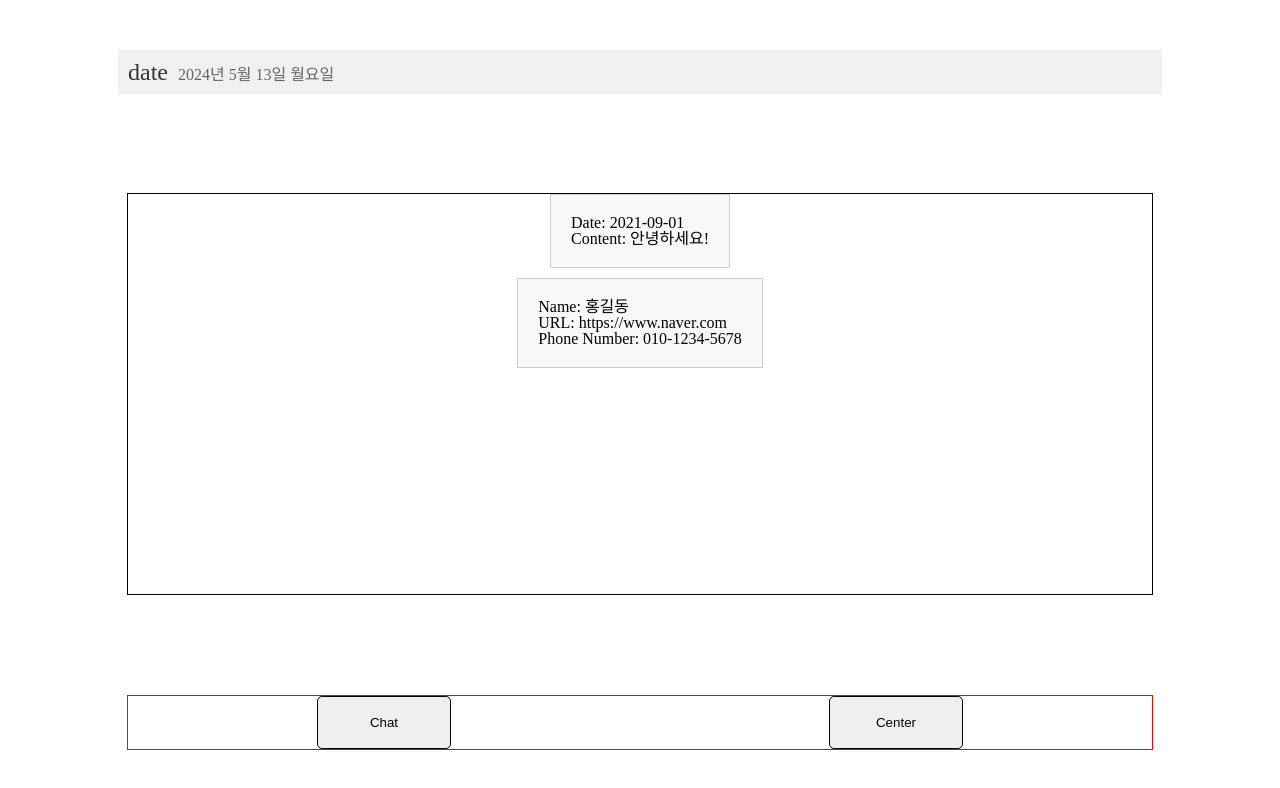
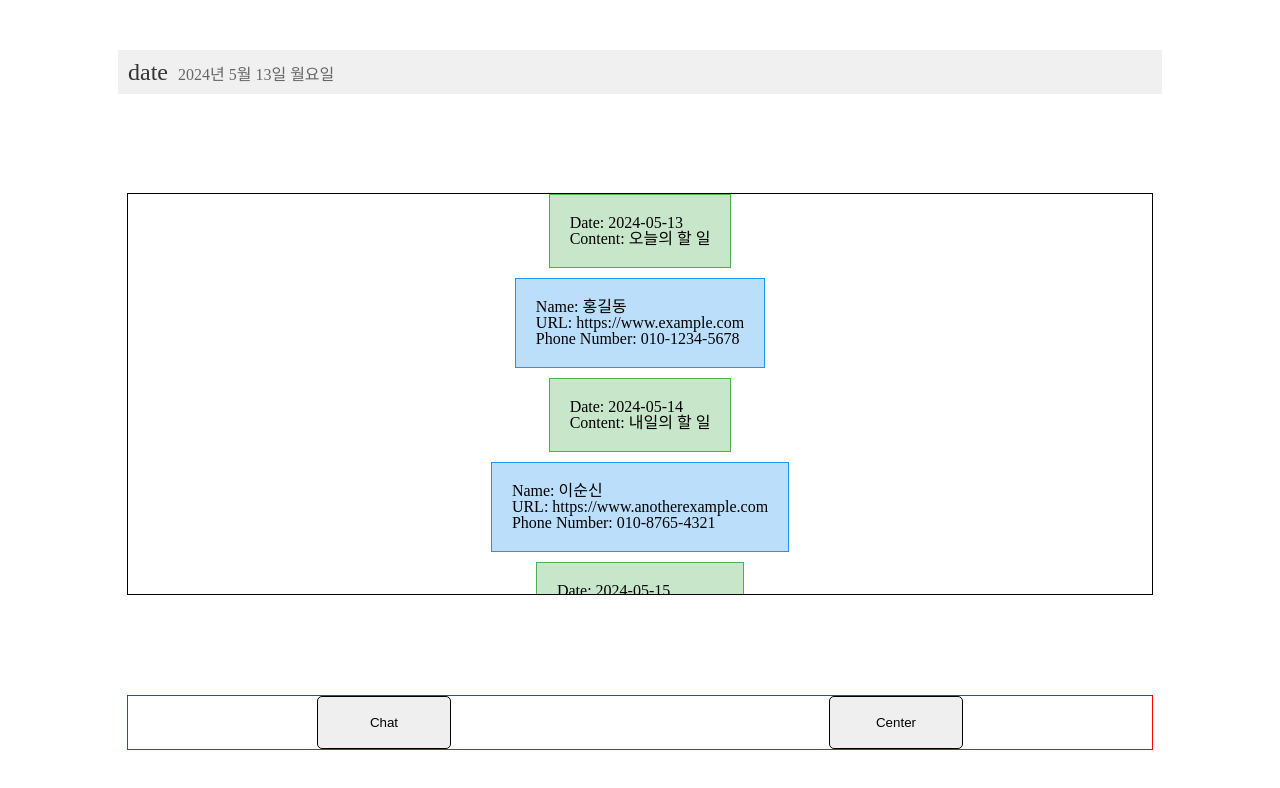
Before and after one commit to CWDll/Mearing, a React (Create React App) app: page / in a window 1280 px wide. Shown: the top 788 px of the page. Built offline with nearby package versions, Linux system fonts and the light colour scheme.

Commit message:
[Test] 더미데이터 테스트 완료

```diff
--- a/src/components/ContentBox.tsx
+++ b/src/components/ContentBox.tsx
@@ -1,5 +1,5 @@
 import React from 'react';
-import styled from 'styled-components';
+import styled, { css } from 'styled-components';
 
 interface DateContentProps {
     date: string;
@@ -14,11 +14,16 @@ interface ContactInfoProps {
 
 type ContentBoxProps = DateContentProps | ContactInfoProps;
 
-const ContentBoxWrapper = styled.div`
+// 스타일을 조건부로 적용하는 함수
+const contentBoxStyle = css<{ type: 'date' | 'contact' }>`
     padding: 20px;
-    border: 1px solid #ccc;
     margin-bottom: 10px;
-    background-color: #f8f8f8;
+    border: 1px solid ${({ type }) => (type === 'date' ? '#4CAF50' : '#2196F3')};
+    background-color: ${({ type }) => (type === 'date' ? '#C8E6C9' : '#BBDEFB')};
+`;
+
+const ContentBoxWrapper = styled.div<{ type: 'date' | 'contact' }>`
+    ${contentBoxStyle}
 `;
 
 const isDateContentProps = (props: any): props is DateContentProps => {
@@ -31,7 +36,7 @@ const isContactInfoProps = (props: any): props is ContactInfoProps => {
 
 const ContentBox: React.FC<ContentBoxProps> = (props) => {
     return (
-        <ContentBoxWrapper>
+        <ContentBoxWrapper type={isDateContentProps(props) ? 'date' : 'contact'}>
             {isDateContentProps(props) && (
                 <>
                     <div>Date: {props.date}</div>
--- a/src/pages/MainPage/MainPage.tsx
+++ b/src/pages/MainPage/MainPage.tsx
@@ -24,13 +24,54 @@ const MainPage: React.FC = () => {
   // 날짜 정보를 가져옴
   const dateInfo = getDateString();
 
+  interface DateData {
+    type: 'date';
+    date: string;
+    content: string;
+}
+
+interface ContactData {
+    type: 'contact';
+    name: string;
+    url: string;
+    phoneNumber: string;
+}
+
+type DummyDataType = DateData | ContactData;
+
+  // 더미 데이터 생성
+  const dummyData = [
+    { type: 'date', date: "2024-05-13", content: "오늘의 할 일" },
+    { type: 'contact', name: "홍길동", url: "https://www.example.com", phoneNumber: "010-1234-5678" },
+    { type: 'date', date: "2024-05-14", content: "내일의 할 일" },
+    { type: 'contact', name: "이순신", url: "https://www.anotherexample.com", phoneNumber: "010-8765-4321" },
+    { type: 'date', date: "2024-05-15", content: "프로젝트 마감일" },
+    { type: 'contact', name: "장보고", url: "https://www.history.com", phoneNumber: "010-9876-5432" },
+    { type: 'date', date: "2024-05-16", content: "진행할 미팅 준비" },
+    { type: 'contact', name: "유성룡", url: "https://www.science.org", phoneNumber: "010-5678-1234" },
+    { type: 'date', date: "2024-05-17", content: "친구와 약속" },
+    { type: 'contact', name: "김유신", url: "https://www.military.kr", phoneNumber: "010-4321-8765" },
+    { type: 'date', date: "2024-05-18", content: "가족 행사 참석" },
+    { type: 'contact', name: "강감찬", url: "https://www.leadership.com", phoneNumber: "010-5678-9101" },
+    { type: 'date', date: "2024-05-19", content: "책 읽기" },
+    { type: 'contact', name: "조조", url: "https://www.strategist.cn", phoneNumber: "010-2345-6789" },
+    { type: 'date', date: "2024-05-20", content: "신규 프로젝트 미팅" },
+    { type: 'contact', name: "제갈량", url: "https://www.wisdom.net", phoneNumber: "010-8765-4321" }
+];
+
+
   return (
     <S.MainContainer>
       <TitleBar title="date" date={dateInfo}/>
       {/* map 함수를 사용하여 더미데이터(저장한 채팅 내역)을 넣을 예정 */}
       <S.SavedChatContainer>
-        <ContentBox date="2021-09-01" content="안녕하세요!"/>
-        <ContentBox name="홍길동" url="https://www.naver.com" phoneNumber="010-1234-5678"/>
+      {dummyData.map((item, index) =>
+                    item.type === 'date' ? (
+                        <ContentBox key={index} date={item.date!} content={item.content!} />
+                    ) : (
+                        <ContentBox key={index} name={item.name!} url={item.url!} phoneNumber={item.phoneNumber!} />
+                    )
+                )}
       </S.SavedChatContainer>
       <S.ButtonContainer>
         <Button onClick={handleClick} disabled={false} children="Chat"/>
--- a/src/pages/MainPage/style.tsx
+++ b/src/pages/MainPage/style.tsx
@@ -15,6 +15,7 @@ export const SavedChatContainer = styled.div`
   width: 80%;
   height: 25em;
   border: 1px solid black;
+  overflow-y: auto;
 `;
 
 export const ButtonContainer = styled.div`
```
